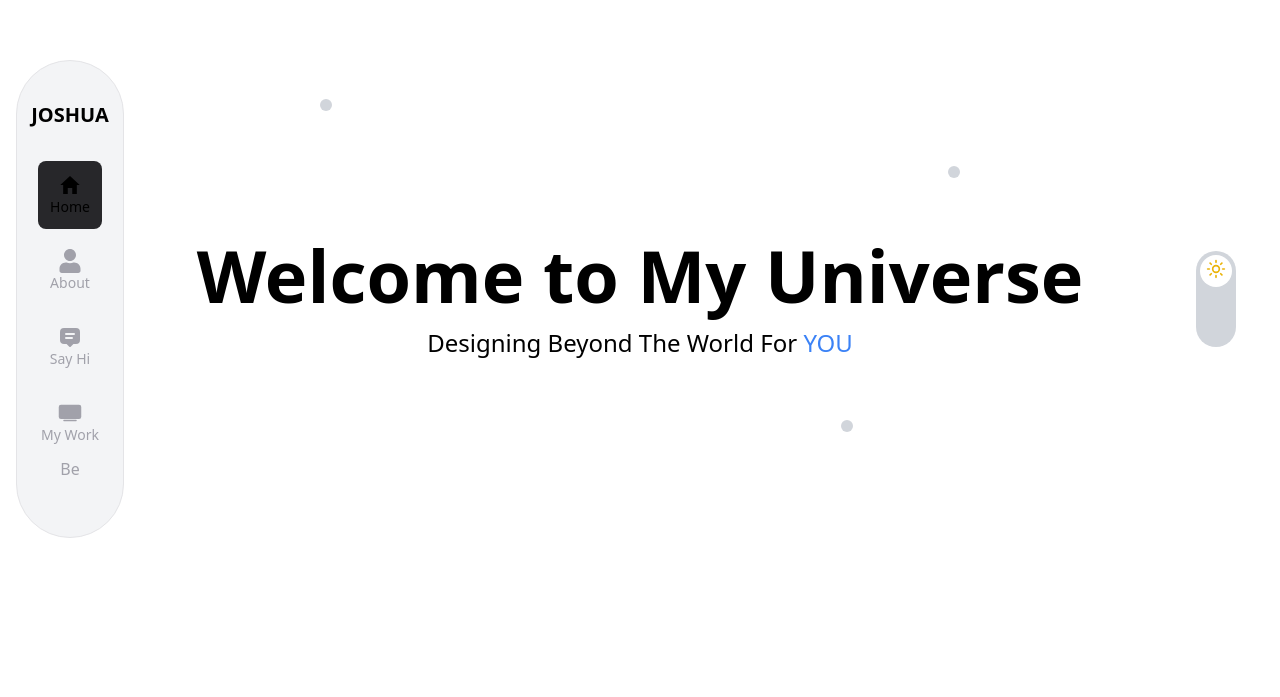
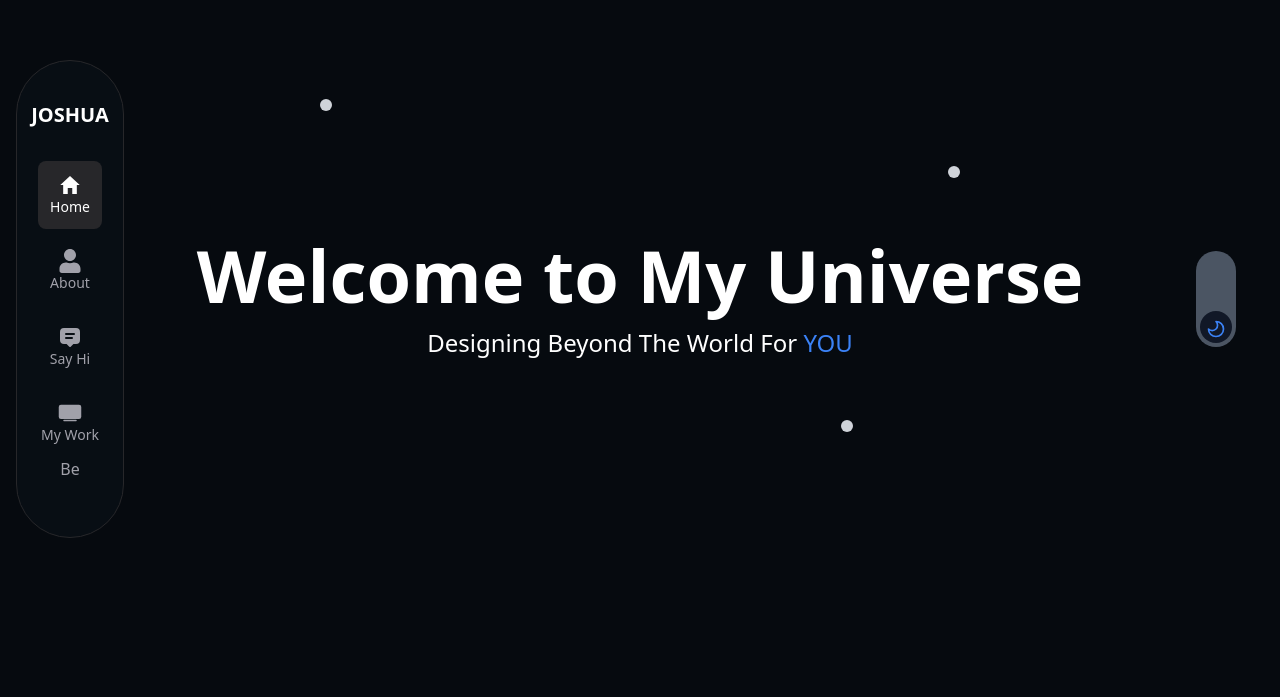
Before and after one commit to Favour-ag/joshua-portfolio, a Next.js app: page / in a window 1280 px wide. Shown: the part 101-798 px from the top of the page. Built offline with nearby package versions, Linux system fonts and the light colour scheme; grey boxes are pictures that could not be loaded.

Commit message:
fixed default dark theme for side bar

```diff
--- a/app/layout.tsx
+++ b/app/layout.tsx
@@ -20,7 +20,7 @@ export default function RootLayout({
       <body className={`${inter.className} antialiased`}>
         <ThemeProvider
           attribute="class"
-          defaultTheme="system"
+          defaultTheme="dark"
           enableSystem
           disableTransitionOnChange
         >
--- a/components/Sidebar.tsx
+++ b/components/Sidebar.tsx
@@ -1,7 +1,6 @@
 "use client";
 
 import { useTheme } from "next-themes";
-
 import Link from "next/link";
 import { usePathname } from "next/navigation";
 import { cn } from "@/lib/utils";
@@ -18,19 +17,13 @@ const navItems = [
 ];
 
 const Sidebar: React.FC = () => {
-  const { theme } = useTheme();
-  const isDark = theme === "dark";
   const pathname = usePathname();
 
   return (
     <div className="absolute top-1/2 left-4 transform -translate-y-1/2 flex flex-col space-y-6">
-      <div
-        className={`flex flex-col items-center space-y-4 px-3 py-6 border rounded-full ${
-          isDark ? "bg-[#080E14] text-white" : "bg-gray-100 text-black"
-        }`}
-      >
+      <div className="flex flex-col items-center space-y-4 px-3 py-6 border rounded-full bg-[#080E14] text-white dark:bg-[#080E14] dark:text-white">
         {/* Desktop Navigation */}
-        <nav className="hidden md:flex flex-col ">
+        <nav className="hidden md:flex flex-col">
           <div className="space-y-8">
             <div className="flex justify-center">
               <Link href="/" className="text-xl font-bold pt-4">
@@ -47,7 +40,7 @@ const Sidebar: React.FC = () => {
                     pathname === item.href ? "bg-zinc-800" : "text-zinc-400"
                   )}
                 >
-                  <div className="flex flex-col items-center ">
+                  <div className="flex flex-col items-center">
                     <item.icon className="w-6 h-6" />
                     <span className="text-sm">{item.label}</span>
                   </div>
```
Also changed, not shown: components/theme-provider.tsx (+11 -0 lines).
